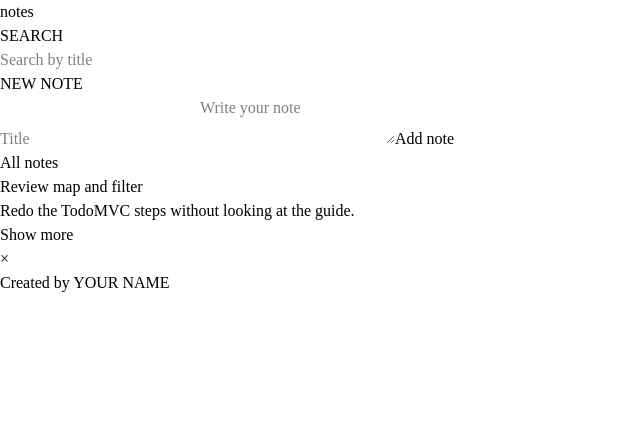
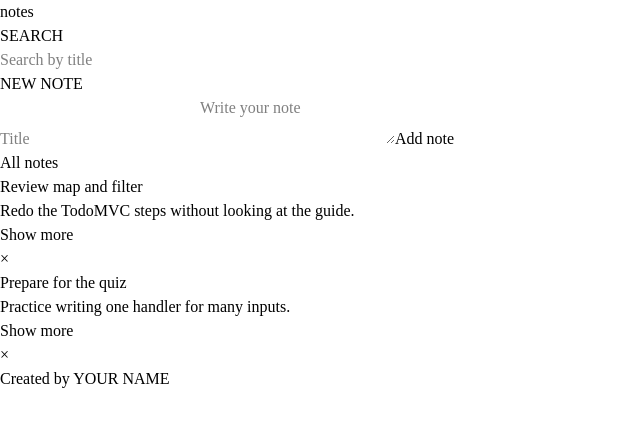
Before and after one commit to ellienanachi/csit340g7-notes, a React (Vite) app: page / in a window 1280 px wide. Shown: the top 424 px of the page, without its empty margins (0-640 px from the left). Built offline with nearby package versions, Linux system fonts and the light colour scheme.

Commit message:
feat: render second note in notes list

```diff
--- a/src/components/Notes.jsx
+++ b/src/components/Notes.jsx
@@ -53,6 +53,18 @@ function Notes() {
               ×
             </button>
           </li>
+          <li className="relative min-h-32 bg-white px-6 py-5 shadow-[0_2px_4px_0_rgba(0,0,0,0.2),0_25px_50px_0_rgba(0,0,0,0.1)]">
+            <NoteCard
+              title="Prepare for the quiz"
+              body="Practice writing one handler for many inputs."
+            />
+            <button
+              type="button"
+              className="absolute top-4 right-5 cursor-pointer text-[26px] leading-none text-[#949494] hover:text-[#c18585]"
+            >
+              ×
+            </button>
+          </li>
         </ul>
       </section>
     </div>
```
